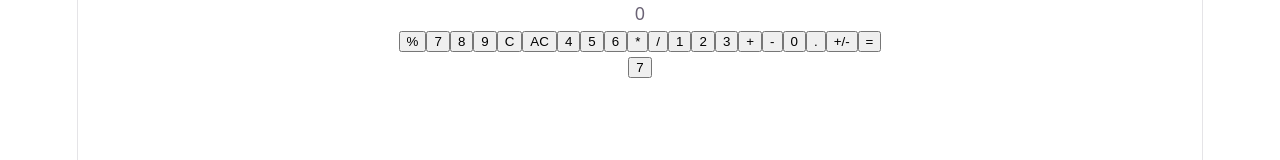
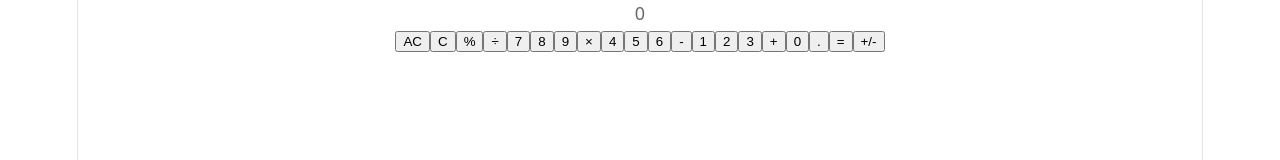
Before and after one commit to PhantasmalKG/React-Calculator, a React app: page / in a window 1280 px wide. Shown: the top 160 px of the page. Built offline with nearby package versions, Linux system fonts and the light colour scheme; the HTML template or start-up script is replaced by a standard one.

Commit message:
Fixed the problem with the handle input "C" functionality. "C" actually clears the display of the calculator and displays "0." Started to work on number input with operands.

```diff
--- a/src/components/Calculator.tsx
+++ b/src/components/Calculator.tsx
@@ -4,15 +4,40 @@ import ButtonDisplay from './ButtonDisplay'
 
 
 function Calculator() {
-  const [displayValue, setDisplayValue] = useState<string>('0');
-  const [currentValue, setCurrentValue] = useState<number>(0);
+  const [displayValue, setDisplayValue] = useState<string>("0");
+  const [firstOperand, setFirstOperand] = useState<number | null>(null);
   const [previousValue, setPreviousValue] = useState<number>(0);
-  const [operatoration, setOperatoration] = useState<string | null>(null);
+  const [operation, setOperation] = useState<string | null>(null);
+  const [secondOperandFlag, setSecondOperandFlag] = useState<boolean>(false);
   const [result, setResult] = useState<number>(0);
 
 
-  function handleButtonClick(value: string) {
-    setDisplayValue(value);
+  function handleButtonClick(value: string): void {
+
+    if (value === "C"){
+        setDisplayValue("0");
+        return;
+    }
+
+    if (displayValue === "0"){
+        setDisplayValue(value);
+    } else{
+        setDisplayValue(displayValue + value);
+    }
+  }
+
+  function numericButtonClick(numValue: string): void {
+    if (secondOperandFlag) {
+      setDisplayValue(numValue);
+      setSecondOperandFlag(false);
+      return;
+    }
+
+    if (displayValue === "0") {
+      setDisplayValue(numValue);
+    } else {
+      setDisplayValue(displayValue + numValue);
+    }
   }
   // const handleButtonClick = (value: string) => {
   //   if (value === 'C') {
@@ -40,11 +65,11 @@ function Calculator() {
 
 
   const btns =[
-      '%',
-    '7', '8', '9', 'C', 'AC',
-    '4', '5', '6', '*', '/',
-    '1', '2', '3', '+', '-',
-    '0', '.', '+/-', '='
+    "AC", "C", "%", "÷",
+    "7", "8", "9", "×",
+    "4", "5", "6", "-",
+    "1", "2", "3", "+",
+    "0", ".", "=", "+/-"
   ]
 
   return (
@@ -57,7 +82,7 @@ function Calculator() {
             <ButtonDisplay key={btn} value={btn} onClick={handleButtonClick}/>
             ))}
         </div>
-        <ButtonDisplay value={"7"} onClick={handleButtonClick}/>
+
 
 
       </div>
```
